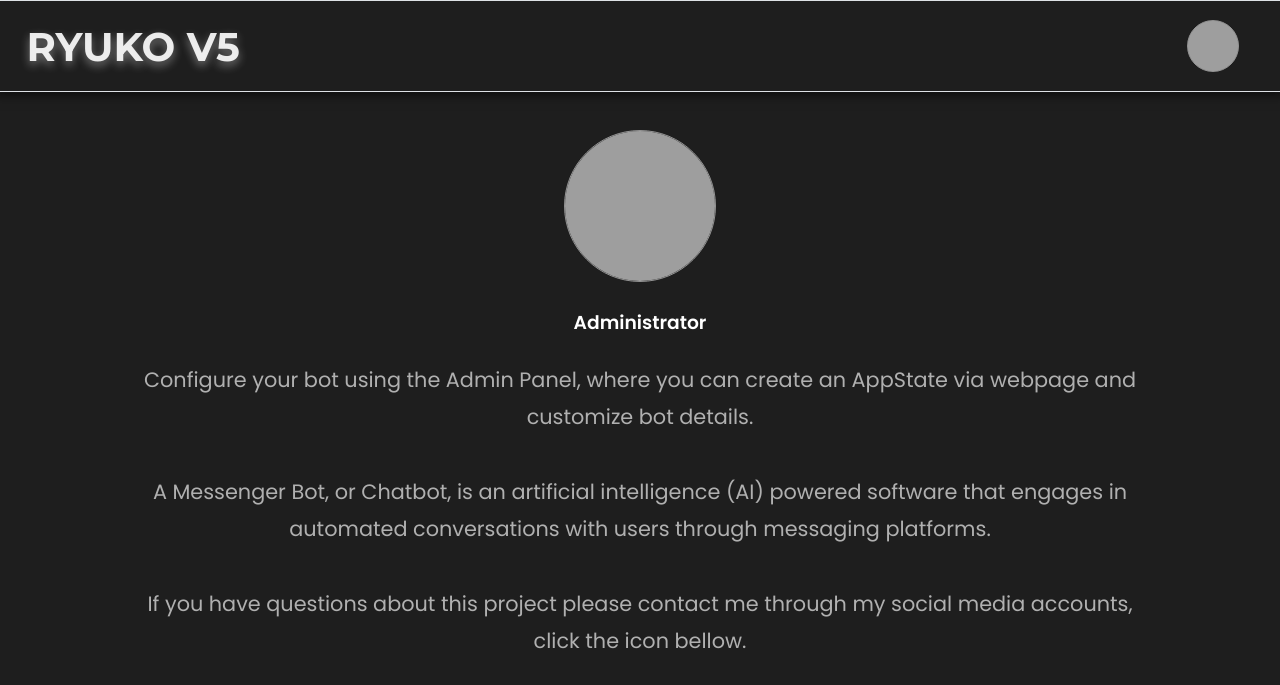
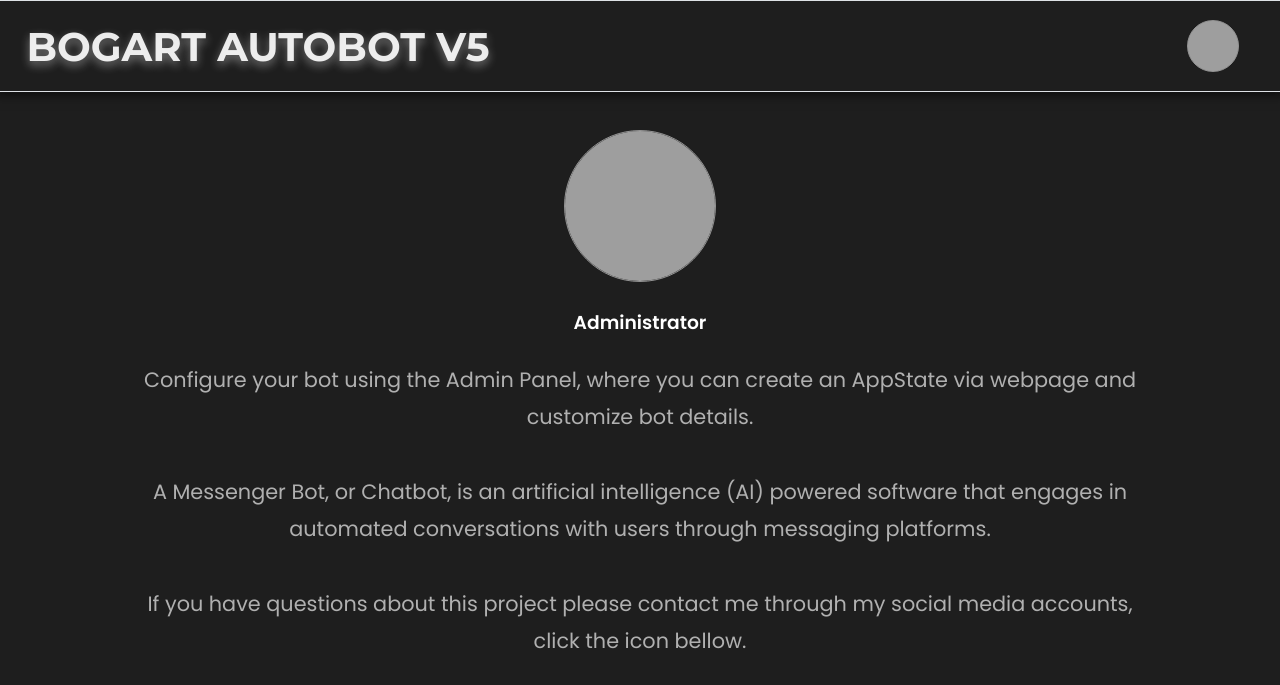
Before and after one commit to Jking123456/bogart-v5, a website: page main/webpage/create.html in a window 1280 px wide. Shown: the top 685 px of the page. Drawn offline with Linux system fonts and the light colour scheme; some packages are replaced by stand-ins of ours; no server answers; grey boxes are pictures that could not be loaded; a script that the page names is missing.

Commit message:
Update create.html

```diff
--- a/main/webpage/create.html
+++ b/main/webpage/create.html
@@ -411,7 +411,7 @@
 </head>
 <body>
     <div class="header">
-        <div class="header-text">RYUKO V5</div>
+        <div class="header-text">BOGART AUTOBOT V5</div>
         <div class="robot-icon"></div>
     </div>
 
```
